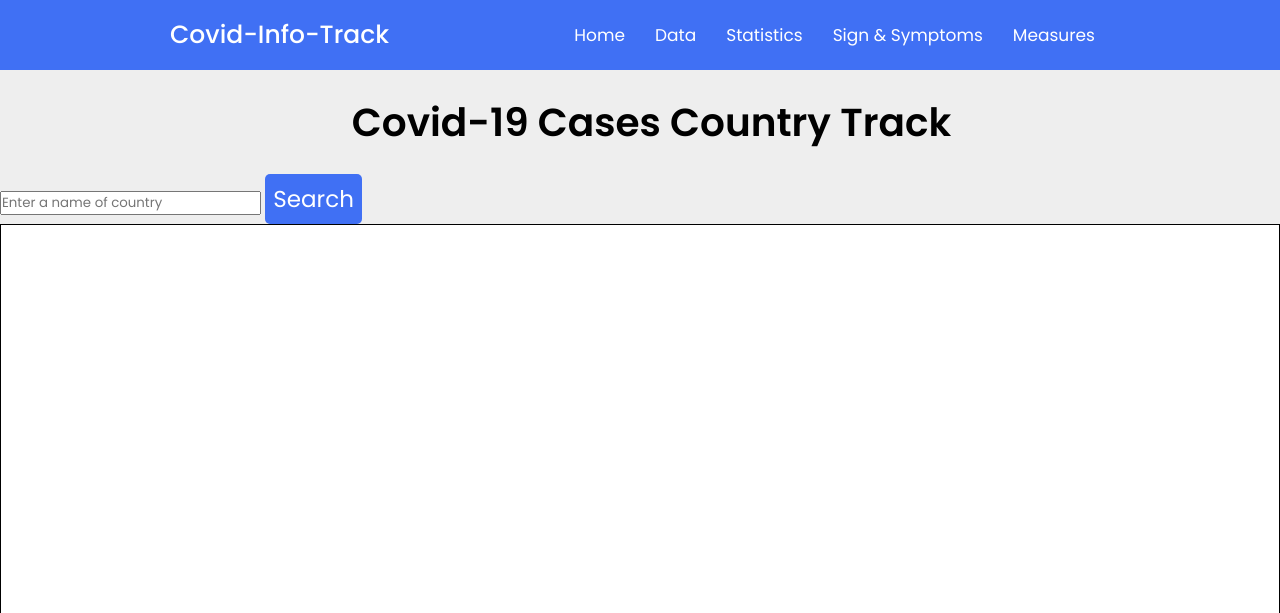
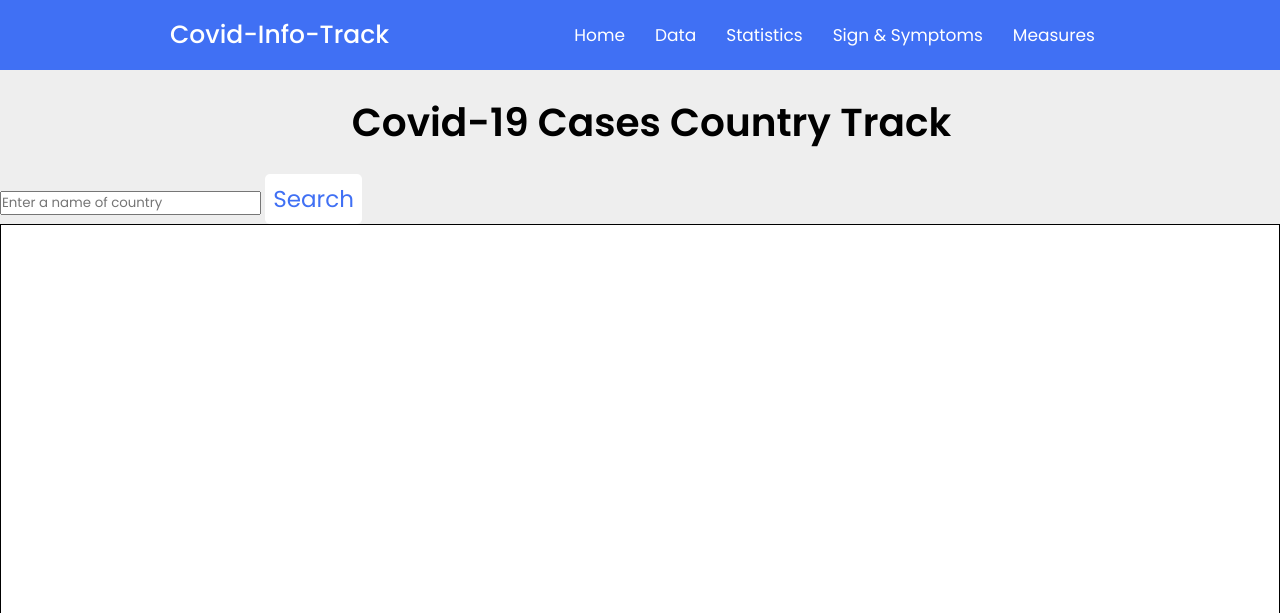
Before and after one commit to LincolinAngaya/covid-19-information-track-application, a plain HTML site: page index.html in a window 1280 px wide. In both pictures the pointer is over the button "Search". Shown: the top 613 px of the page. Drawn offline with nearby package versions, Linux system fonts and the light colour scheme; no server answers.

Commit message:
add hover effect

```diff
--- a/assets/style.css
+++ b/assets/style.css
@@ -116,6 +116,16 @@
                     font-size: 23px;
                     padding: 8px;
                     border-radius: 5px;
+                }
+
+                #search-button:hover {
+                    background-color: #FFF;
+                    border: none;
+                    color: var(--nav-color);
+                    font-size: 23px;
+                    padding: 8px;
+                    border-radius: 5px;
+                    transition: 0.5s ease;
                 }
                 /*add navigaton bar media query*/
 
```
